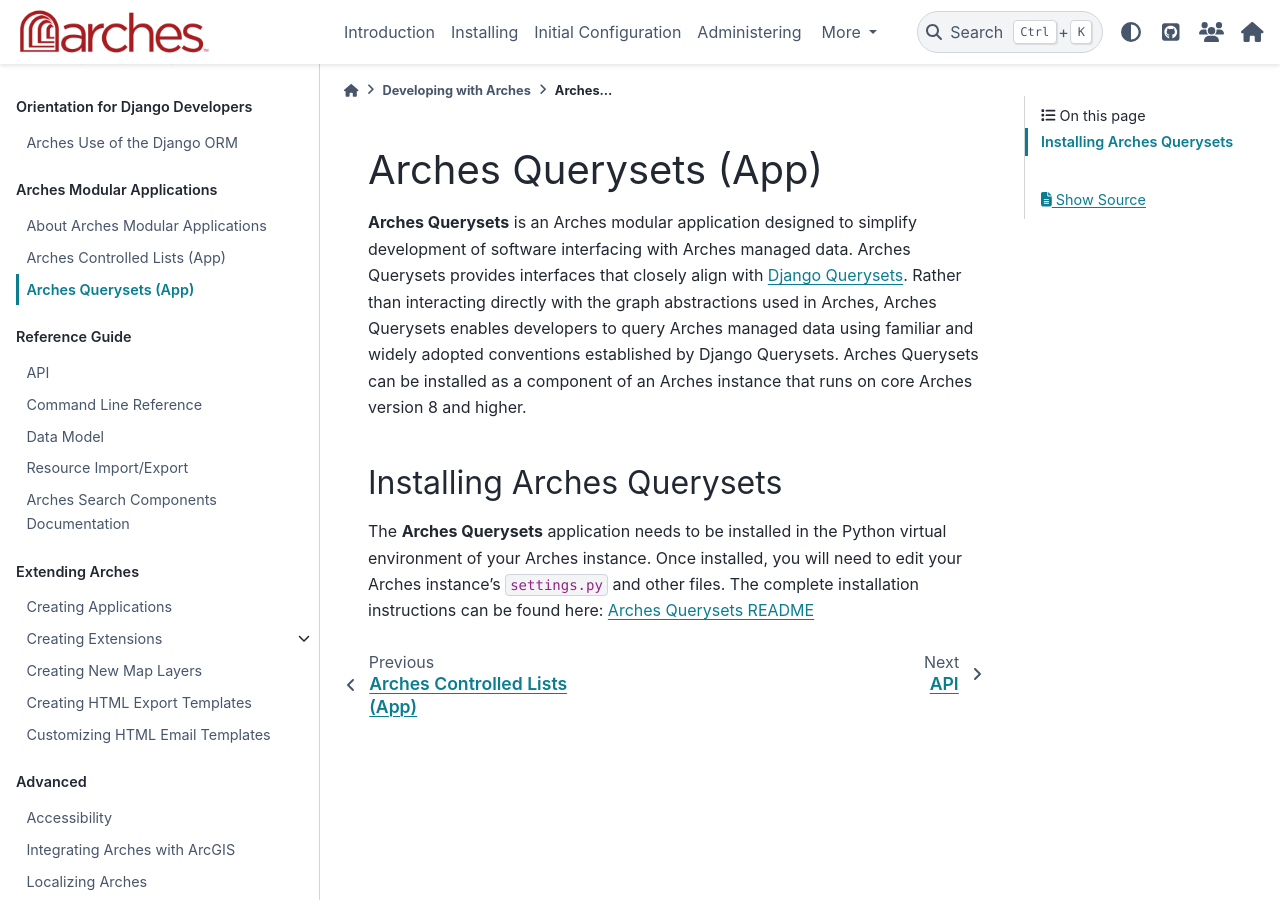
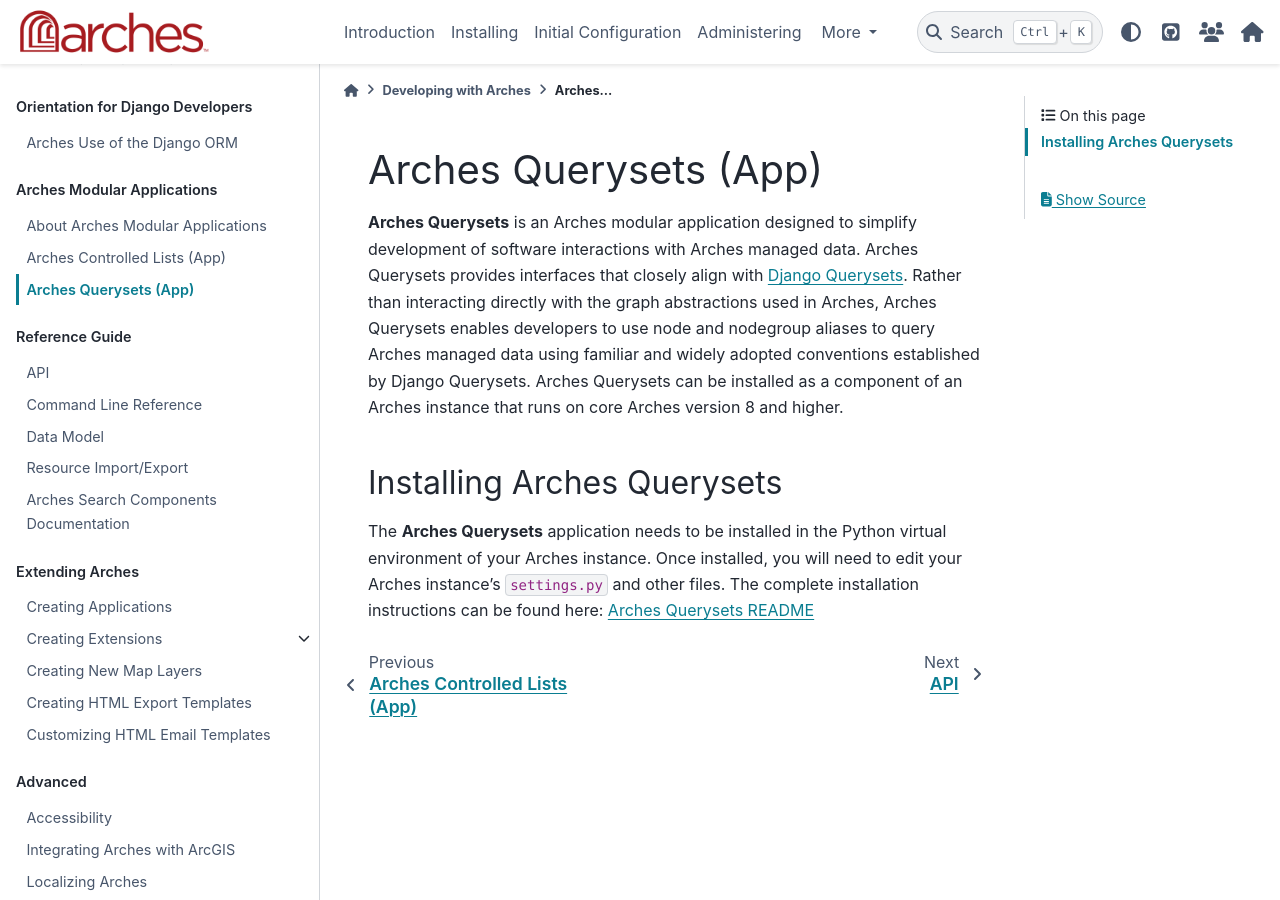
Before and after one commit to archesproject/arches-docs, a Sphinx documentation site: the page built from docs/developing/modular-applications/arches-querysets.rst, in a window 1280 px wide and 900 px high. Built offline with Sphinx 7.4.7 and the PyData theme 0.15.4, drawn with Linux system fonts in a browser that asks for light colours.

Commit message:
Added node and nodegeroup aliases comment

```diff
--- a/docs/developing/modular-applications/arches-querysets.rst
+++ b/docs/developing/modular-applications/arches-querysets.rst
@@ -2,7 +2,7 @@
 Arches Querysets (App)
 ======================
 
-**Arches Querysets** is an Arches modular application designed to simplify development of software interfacing with Arches managed data. Arches Querysets provides interfaces that closely align with `Django Querysets <https://docs.djangoproject.com/en/5.2/ref/models/querysets/>`_. Rather than interacting directly with the graph abstractions used in Arches, Arches Querysets enables developers to query Arches managed data using familiar and widely adopted conventions established by Django Querysets. Arches Querysets can be installed as a component of an Arches instance that runs on core Arches version 8 and higher.
+**Arches Querysets** is an Arches modular application designed to simplify development of software interactions with Arches managed data. Arches Querysets provides interfaces that closely align with `Django Querysets <https://docs.djangoproject.com/en/5.2/ref/models/querysets/>`_. Rather than interacting directly with the graph abstractions used in Arches, Arches Querysets enables developers to use node and nodegroup aliases to query Arches managed data using familiar and widely adopted conventions established by Django Querysets. Arches Querysets can be installed as a component of an Arches instance that runs on core Arches version 8 and higher.
 
 
 
```
